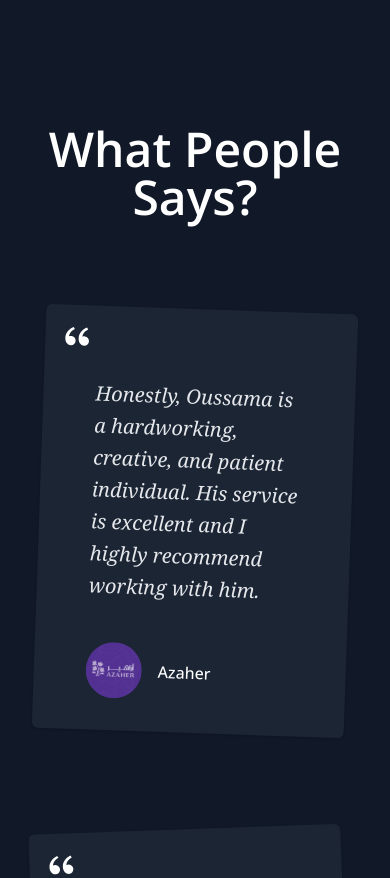
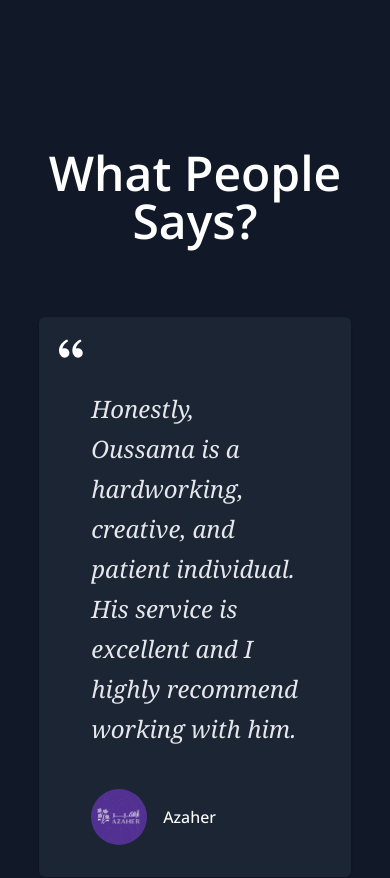
Before and after one commit to ojpro/portfolio-v2, a Next.js app: page / in a window 390 px wide. Shown: the part 3540-4418 px from the top of the page. Built offline with nearby package versions, Linux system fonts and the light colour scheme.

Commit message:
minor styling edits on small devices 📱

```diff
--- a/src/components/partials/cards/TestimonialCard.tsx
+++ b/src/components/partials/cards/TestimonialCard.tsx
@@ -5,10 +5,10 @@ export default function TestimonialCard(props: { feedback: string, picture: Stat
     return (
         <>
             {/* <> Card </> */}
-            <li className="p-4 relative bg-gray-800/80 w-10/12 md:w-1/2 lg:w-1/3 rounded-md shadow mx-auto even:-rotate-2 odd:rotate-2 hover:scale-110 hover:rotate-0 hover:delay-200 hover:ease-in-out">
+            <li className="p-4 relative bg-gray-800/80 w-10/12 md:w-1/2 lg:w-1/3 rounded-md shadow mx-auto md:even:-rotate-2 md:odd:rotate-2 hover:scale-110 hover:rotate-0 hover:delay-200 hover:ease-in-out">
                 <RiDoubleQuotesL className="absolute top-4 left-4 w-8 h-8"></RiDoubleQuotesL>
                 <div className="py-4 px-9 min-h-full flex flex-col">
-                    <p className="py-10 italic text-xl font-serif text-gray-200 leading-8">
+                    <p className="py-10 italic text-2xl lg:text-xl font-serif text-gray-200 leading-10">
                         {props.feedback}
                     </p>
                     <div className="flex flex-row justify-start items-center gap-4 mt-auto">
--- a/src/components/partials/sections/Testimonials.tsx
+++ b/src/components/partials/sections/Testimonials.tsx
@@ -7,7 +7,7 @@ export default function Testimonials() {
         <>
             <a href="#" id="testimonials"></a>
             <section className="py-28">
-                <h2 className="text-5xl font-bold text-center mb-20 mt-10 max-h-fit">What People Says?</h2>
+                <h2 className="text-5xl font-bold text-center my-16 max-h-fit">What People Says?</h2>
                 {/* <> Cards </> */}
                 <div>
                     <ul className="p-2 flex flex-row flex-wrap gap-24">
```
